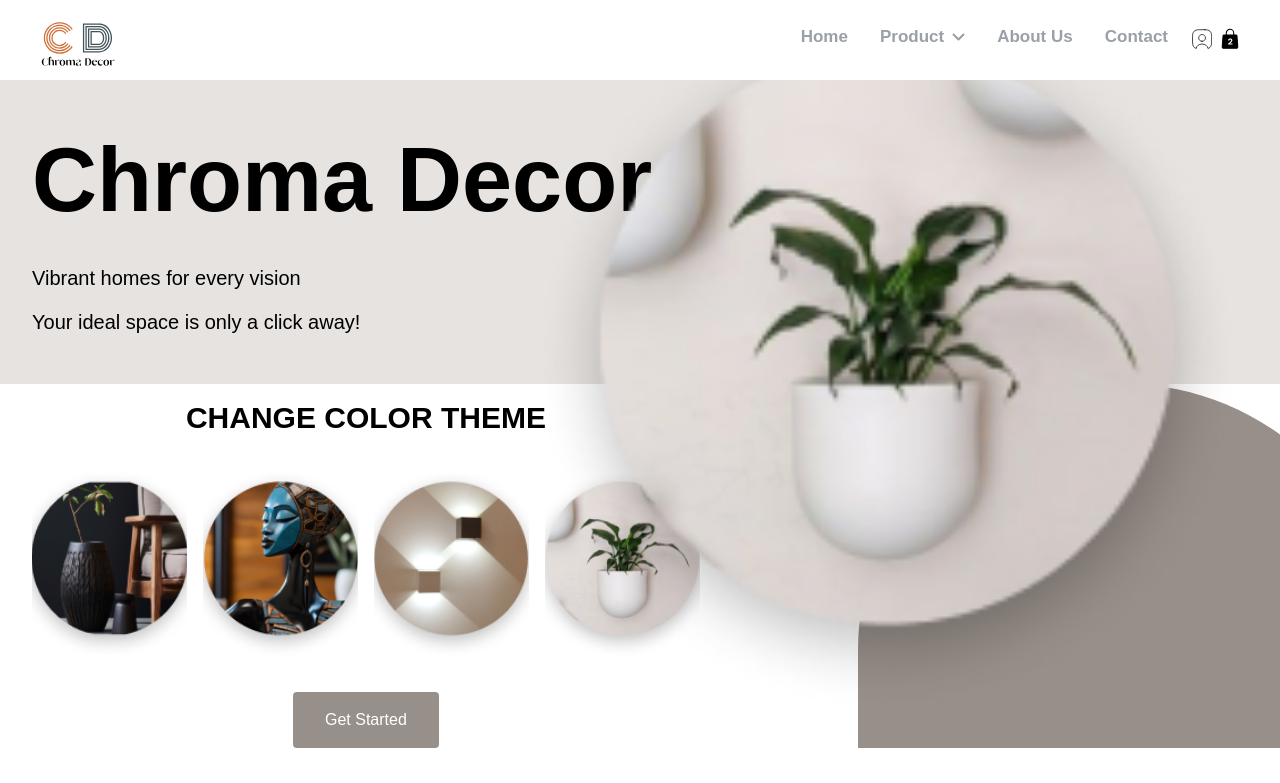
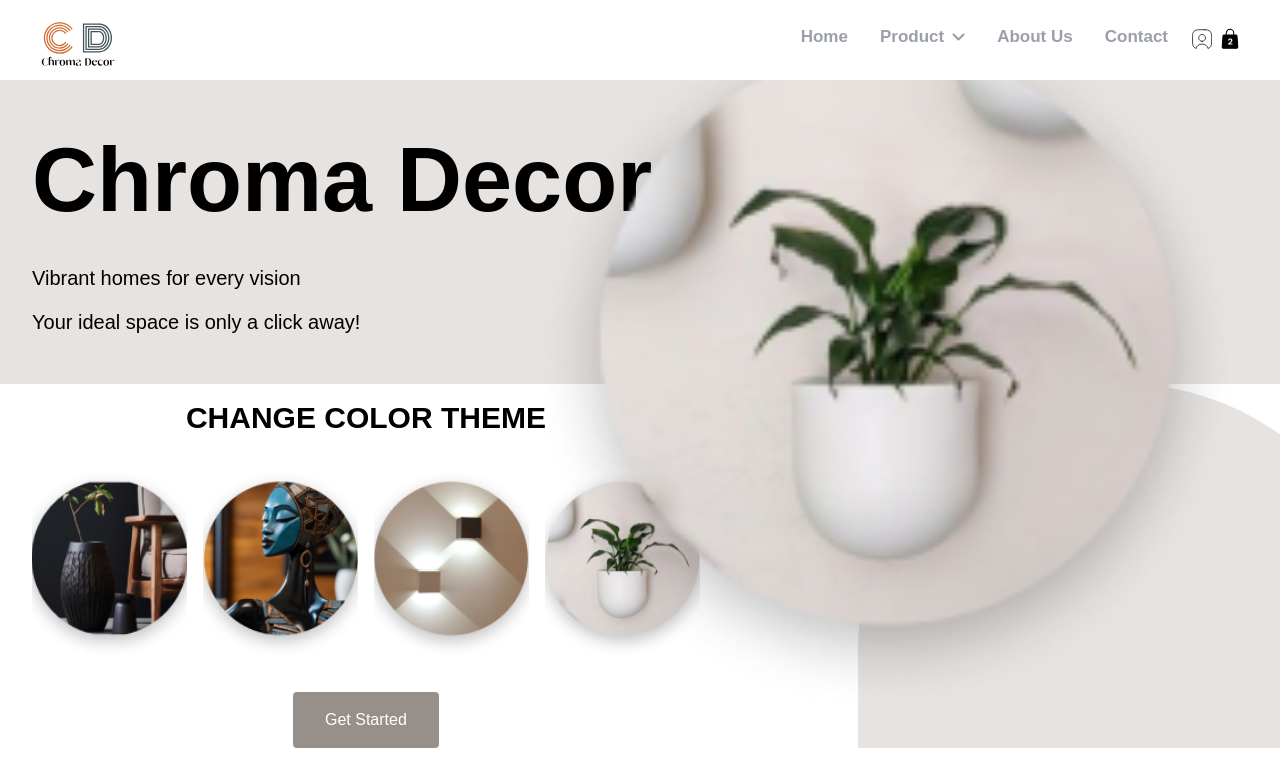
Before and after one commit to stevenmukama/Home-Decor, a React (Vite) app: page /LandingPage4 in a window 1280 px wide. Shown: the top 783 px of the page. Built offline with nearby package versions, Linux system fonts and the light colour scheme.

Commit message:
add more changes

```diff
--- a/src/pages/LandingPages/LandingPage4.jsx
+++ b/src/pages/LandingPages/LandingPage4.jsx
@@ -20,7 +20,7 @@ const LandingPage4 = () => {
 				imageProp={'/imagelink4.webp'}
 				color='bg-[#E7E3E1]'
 				buttonColor1='bg-[#978F89]'
-				bgColor1='bg-[#978F89]'
+				bgColor1='bg-[#E7E3E1]'
 				textCard1='text-[#7B7979]'
 				numberColor1='text-[#96806C]'
 				buttonColor2='bg-[#8B7E77]'
```
